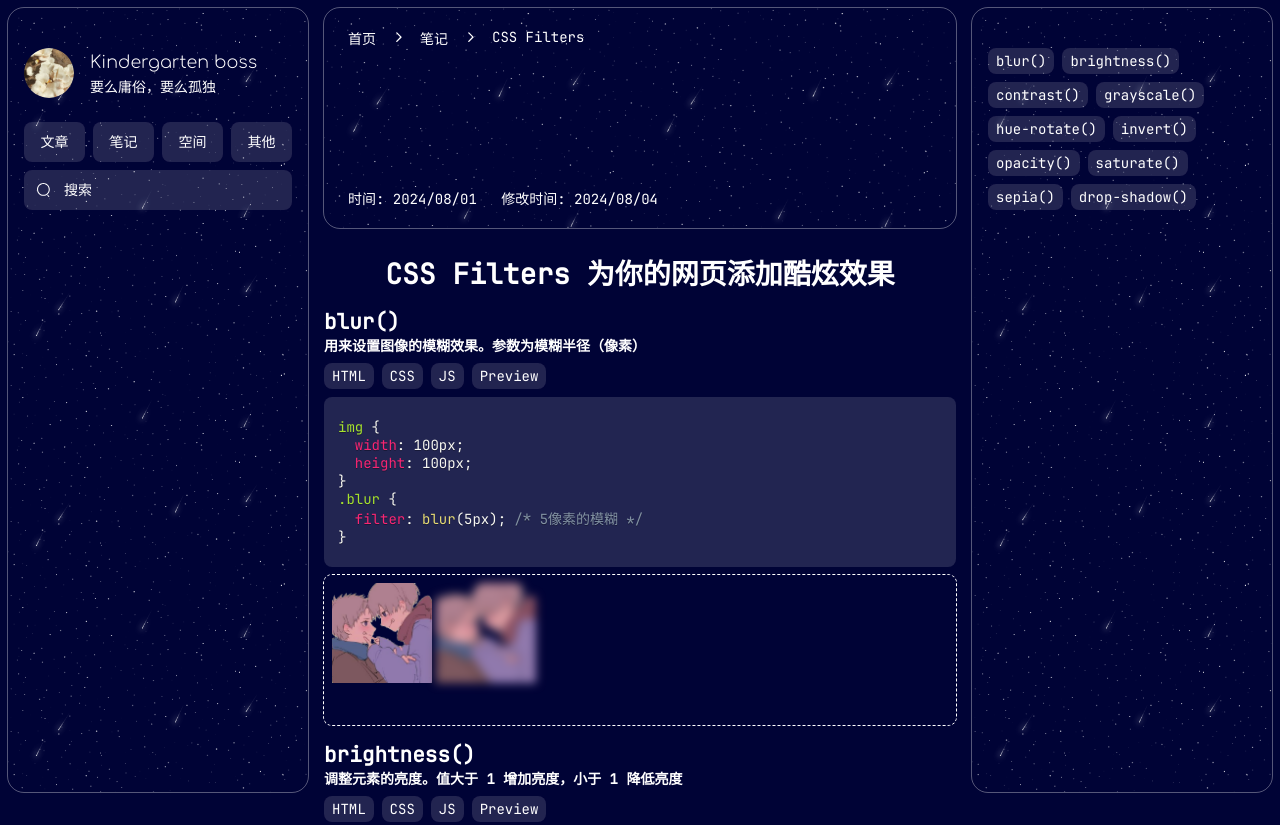
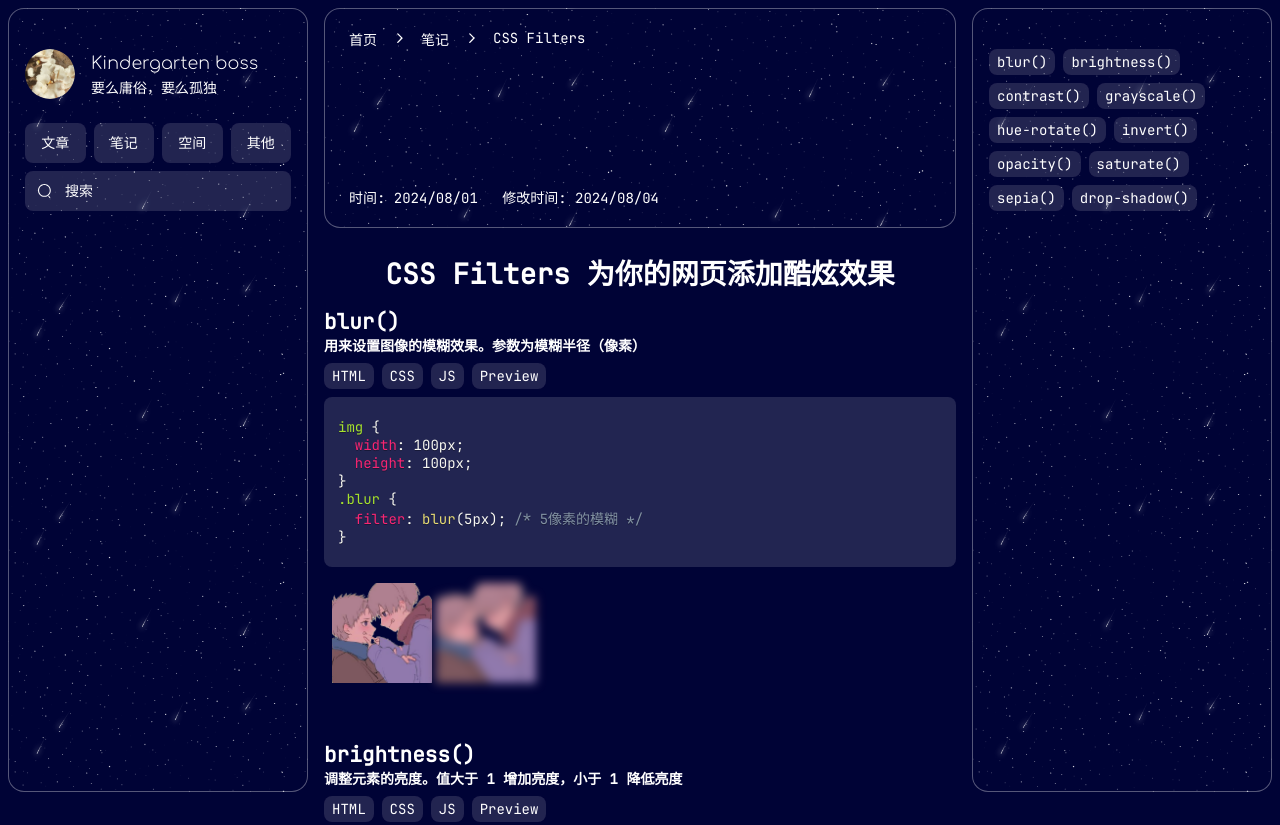
Before and after one commit to iluelyar/kblog, a plain HTML site: page note/1.html in a window 1280 px wide. Shown: the top 825 px of the page. Drawn offline with nearby package versions, Linux system fonts and the light colour scheme; a web font is replaced by a local one.

Commit message:
Add files via upload

```diff
--- a/assets/css/index.css
+++ b/assets/css/index.css
@@ -85,7 +85,7 @@ a {
   top: var(--sp-8);
   background-image: var(--image);
   background-size: contain;
-  outline: var(--outline);
+  border: var(--border);
   border-radius: 16px;
   transition: all 0.5s ease;
   overflow: auto;
--- a/assets/css/kcenter.css
+++ b/assets/css/kcenter.css
@@ -6,7 +6,7 @@
   background-image: var(--image);
   background-size: contain;
   border-radius: var(--sp-16);
-  outline: var(--outline);
+  border: var(--border);
   display: flex;
   flex-direction: column;
 }
@@ -136,9 +136,8 @@
   outline: 1px solid #fff;
 }
 .kcenter-main .kcode .codeBoxs .previewBox {
-  border-radius: var(--sp-8);
-  outline: 1px dashed #fff;
   border: none;
+  outline: none;
 }
 .kcenter-main .kcode .codeBoxs pre,
 .kcenter-main .kcode .codeBoxs code {
```
